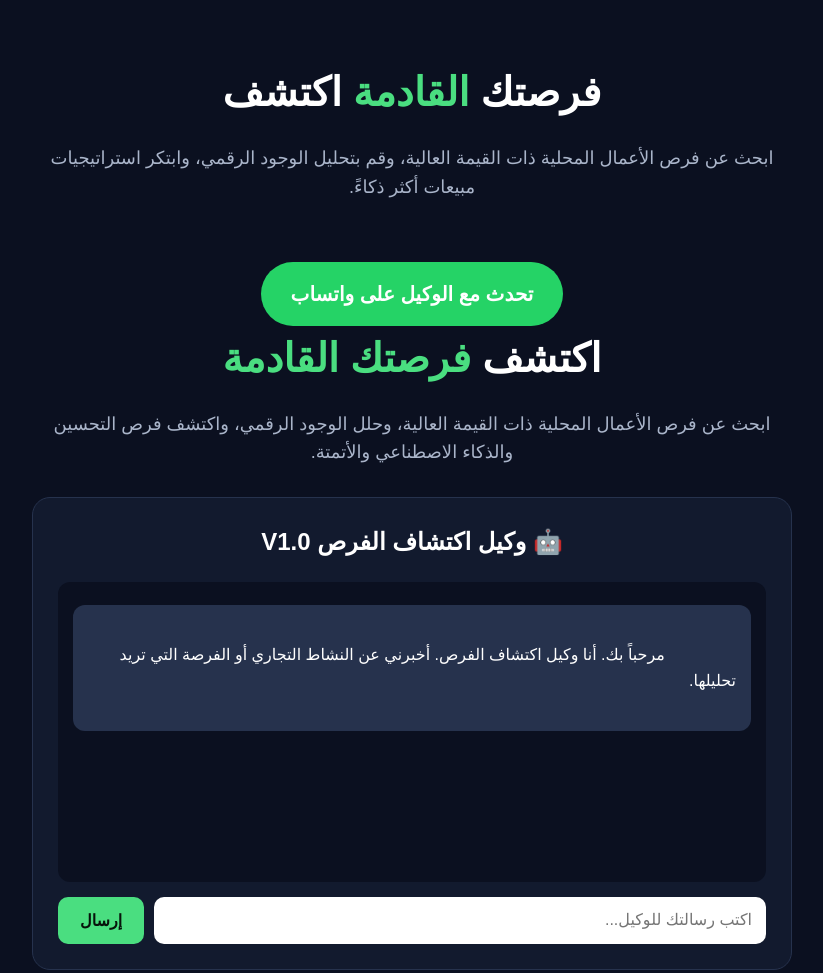
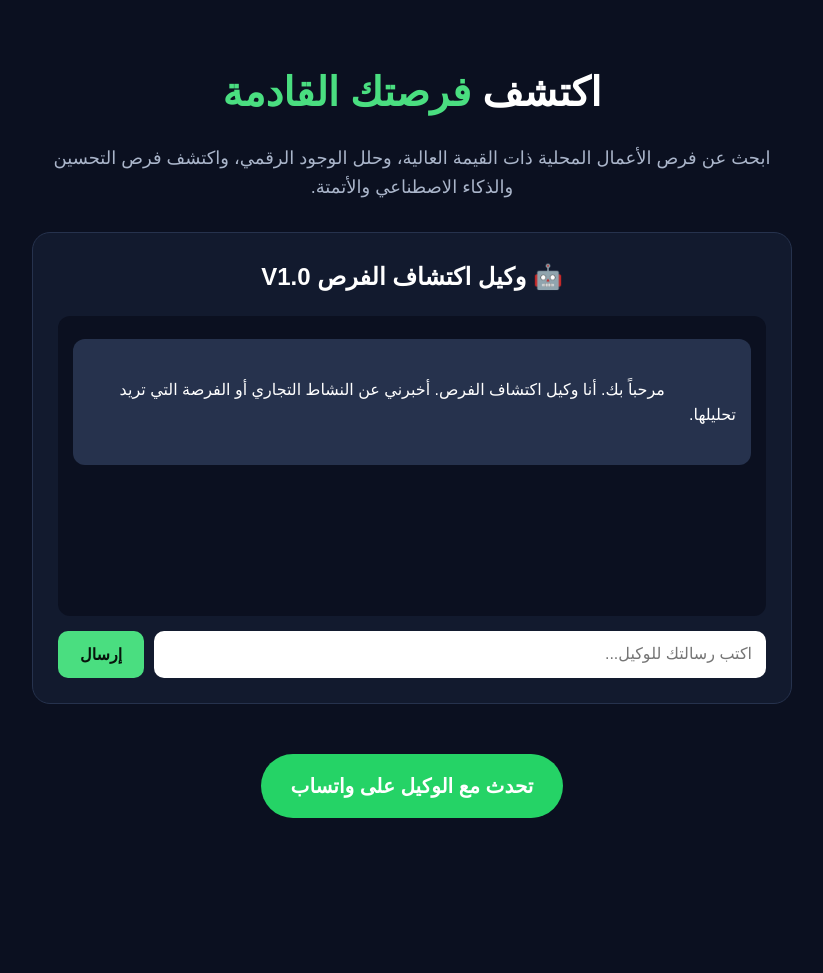
Before and after one commit to jihadmmouhammad-ship-it/agent-site, a website: page index.html in a window 1280 px wide. Shown: the top 973 px of the page, without its empty margins (228-1051 px from the left). After the commit the page ends 878 px from the top, so only its background shows below. Drawn offline with Linux system fonts and the light colour scheme.

Commit message:
Update index.html

```diff
--- a/index.html
+++ b/index.html
@@ -1,37 +1,3 @@
-
-<!DOCTYPE html>
-<html lang="ar" dir="rtl">
-<head>
-    <meta charset="UTF-8">
-    <title>وكيل الذكاء الاصطناعي</title>
-    <style>
-        * {box-sizing: border-box; margin: 0; padding: 0; }
-        body { font-family: Arial, sans-serif; background: #0b1020; color: #ffffff; line-height: 1.6; text-align: center; padding: 80px 20px;}
-        h1 { font-size: 40px; margin-bottom: 20px;}
-        h1 span { color: #4ade80; }
-        p { max-width: 760px; margin: 0 auto 40px; color: #aab5ca; font-size: 18px; }
-        .whatsapp-btn {
-            display: inline-block;
-            background: #25D366;
-            color: white;
-            padding: 18px 35px;
-            font-size: 22px;
-            border-radius: 50px;
-            text-decoration: none;
-            font-weight: bold;
-        }
-        .whatsapp-btn:hover { background: #22c55e; }
-    </style>
-</head>
-<body>
-    <h1>فرصتك <span>القادمة</span> اكتشف</h1>
-    <p>ابحث عن فرص الأعمال المحلية ذات القيمة العالية، وقم بتحليل الوجود الرقمي، وابتكر استراتيجيات مبيعات أكثر ذكاءً.</p>
-
-    <a href="https://wa.me/96179381871?text=مرحبا اريد التحدث مع الوكيل" class="whatsapp-btn">
-        تحدث مع الوكيل على واتساب
-    </a>
-</body>
-</html>
 <!DOCTYPE html>
 <html lang="ar" dir="rtl">
 <head>
@@ -207,7 +173,7 @@
     </div>
 
     <a
-        href="https://wa.me/96179381871?text=مرحبا اريد التحدث مع الوكيل"
+        href="https://wa.me/96179381871?text=مرحبا%20اريد%20التحدث%20مع%20الوكيل"
         class="whatsapp-btn"
         target="_blank"
     >
```
